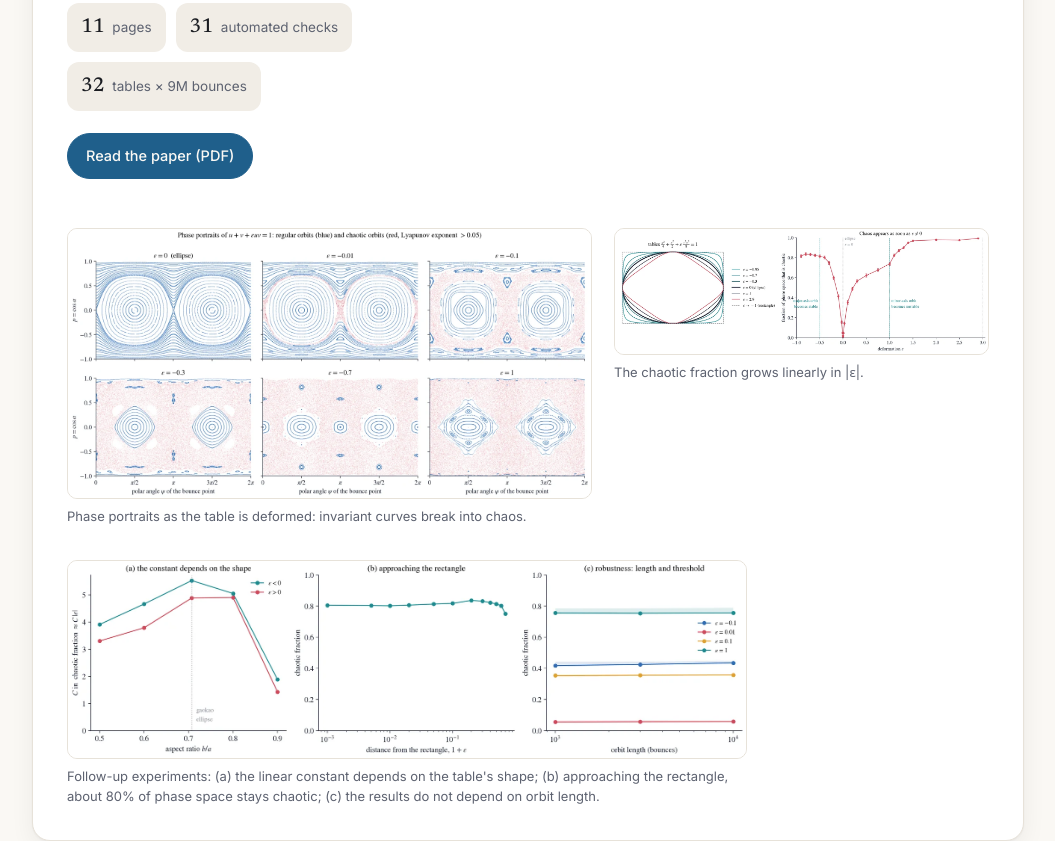
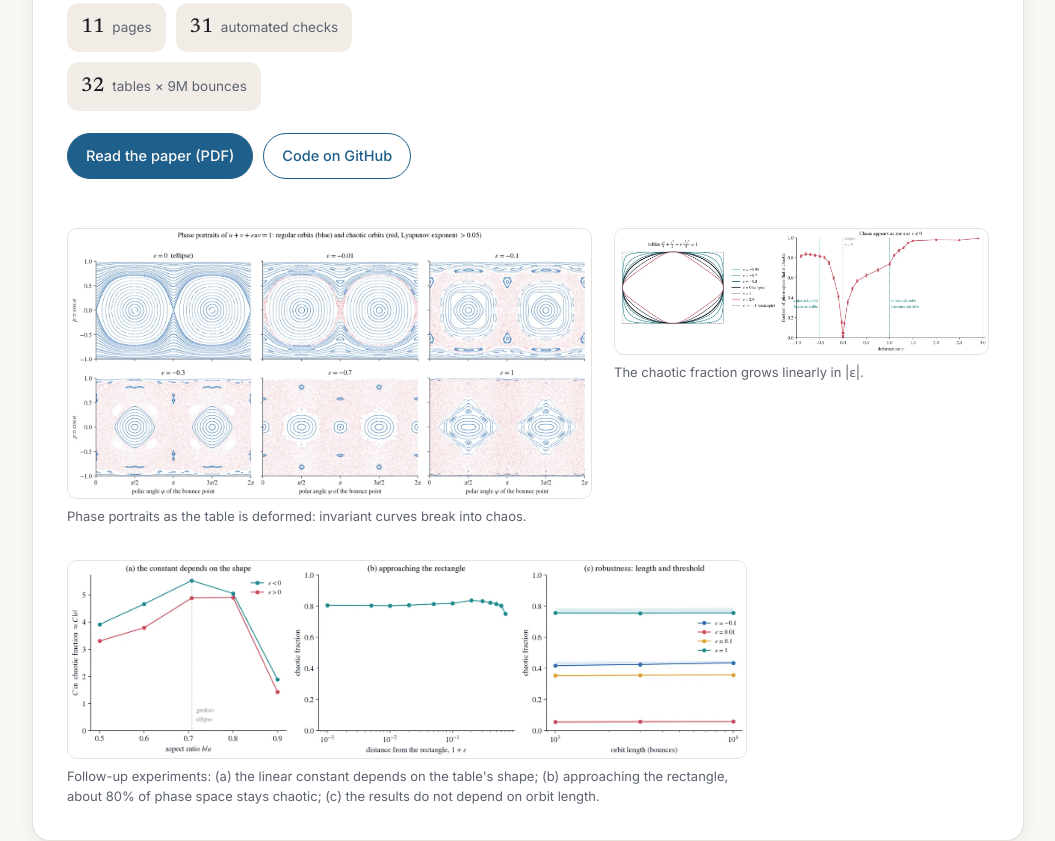
Before and after one commit to Karinayiy/Karinayiy.github.io, a plain HTML site: page index.html in a window 1280 px wide. Shown: the part 1558-2399 px from the top of the page, without its empty margins (112-1167 px from the left). Drawn offline with Linux system fonts and the light colour scheme.

Commit message:
Add code links for billiards and stock projects

```diff
--- a/index.html
+++ b/index.html
@@ -96,6 +96,7 @@
           </ul>
           <p class="actions">
             <a class="btn" href="assets/papers/elliptic-billiards.pdf">Read the paper (PDF)</a>
+            <a class="btn ghost" href="https://github.com/Karinayiy/elliptic-billiard">Code on GitHub</a>
           </p>
         </div>
         <figure class="project-fig">
@@ -202,6 +203,7 @@
           </ul>
           <p class="actions">
             <a class="btn" href="stock-signal-lab/">Open the dashboard</a>
+            <a class="btn ghost" href="https://github.com/Karinayiy/stock-signal-lab">Code on GitHub</a>
           </p>
         </div>
         <figure class="project-fig">
```
